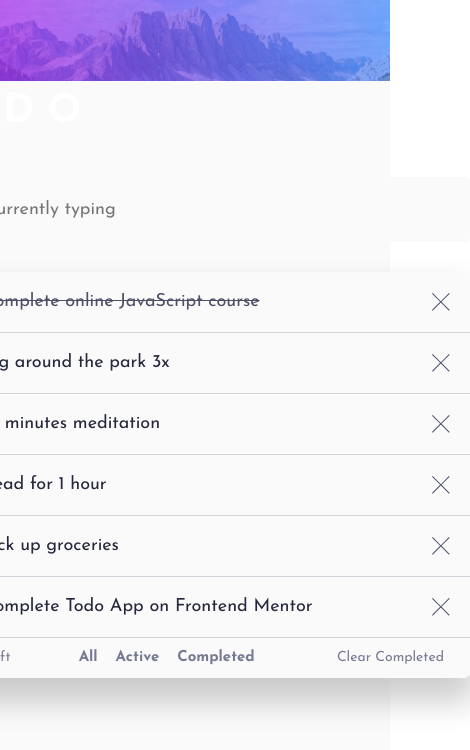
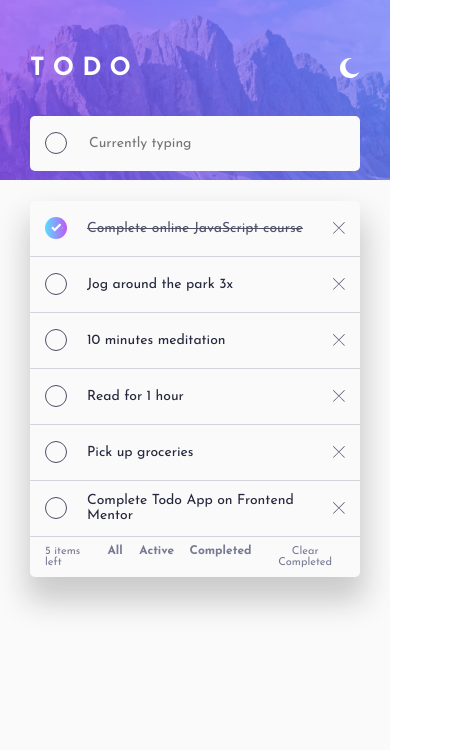
Before and after one commit to FatimaGR/Todo-app, a React (Create React App) app: page / in a window 390 px wide. Shown: the top 750 px of the page, 470 px wide, since content can reach past the window. Built offline with nearby package versions, Linux system fonts and the light colour scheme.

Commit message:
Added responsive styles

```diff
--- a/src/assets/globalStyles.css
+++ b/src/assets/globalStyles.css
@@ -11,7 +11,6 @@ body{
   font-weight: 400;
 }
 h1{
-  font-size: 40px;
   font-weight: 700;
   color: #fff;
 }
--- a/src/components/Form/Form.css
+++ b/src/components/Form/Form.css
@@ -1,8 +1,6 @@
 /* general */
 .form{
   border-radius: 5px;
-  height: 45px;
-  padding: 10px 20px;
   display: flex;
   align-items: center;
   gap: 20px;
@@ -38,6 +36,25 @@
   background-image: url("../../assets/images/icon-check.svg");
   cursor: pointer;
 }
+@media screen and (min-width: 500px){
+  .form{
+    height: 45px;
+    padding: 10px 20px;
+  }
+}
+@media screen and (min-width: 375px) and (max-width: 499px){
+  .form{
+    height: 25px;
+    padding: 15px 15px;
+    font-size: 14px;
+  }
+  .light-input,
+  .dark-input,
+  .dark-input::placeholder,
+  .light-input::placeholder{
+    font-size: 14px;
+  }
+}
 
 /* both mode */
 .light-input, .dark-input{
--- a/src/components/Home/Home.css
+++ b/src/components/Home/Home.css
@@ -8,10 +8,23 @@
   width: 100%;
   position: absolute;
   z-index: 1;
+  object-fit: cover;
 }
 .mode-icon{
   object-fit: contain;
   cursor: pointer;
+}
+.title{
+  min-width: 100%;
+  display: flex;
+  align-items: center;
+  justify-content: space-between;
+}
+.app-elements{
+  display: flex;
+  flex-direction: column;
+  position: absolute;
+  z-index: 2;
 }
 .app-container{
   display: flex;
@@ -19,19 +32,36 @@
   align-items: center;
   min-height: 100vh;
 }
-.app-elements{
-  display: flex;
-  flex-direction: column;
-  width: 550px;
-  min-width: 375px;
-  position: absolute;
-  z-index: 2;
-  margin: 65px auto ;
+@media screen and (min-width: 500px){
+  .background{
+    height: 271px;
+    object-fit: cover;
+  }
+  .app-elements{
+    max-width: 550px;
+    min-width: 375px;
+    margin: 65px auto ;
+  }
+  h1{
+    font-size: 40px;
+  }
 }
-.title{
-  min-width: 100%;
-  display: flex;
-  justify-content: space-between;
+@media screen and (min-width: 375px) and (max-width: 499px){
+  .app-elements{
+    padding: 30px;
+    object-fit: contain;
+    margin: 9px auto;
+  }
+  .background{
+    height: 180px;
+    object-fit: cover;
+  }
+  h1{
+    font-size: 25px;
+  }
+  .mode-icon{
+    height: 20px;
+  }
 }
 
 /* both mode */
--- a/src/components/List/List.css
+++ b/src/components/List/List.css
@@ -11,8 +11,6 @@
   align-items: center;
   height: 35px;
   font-weight: 400;
-  font-size: 14px;
-  padding: 2.5px 20px;
   color: hsl(234, 11%, 52%);
 }
 .filters{
@@ -26,8 +24,31 @@
   border: none;
   background: none;
   cursor: pointer;
-  font-size: 14px;
   color: hsl(234, 11%, 52%);
+  padding: 0px;
+}
+@media screen and (min-width: 500px){
+  .menu{
+    padding: 2.5px 20px;
+  }
+  .menu, .clear-btn-light, .clear-btn-dark{
+    font-size: 14px;
+  }
+  .light-filter, .dark-filter{
+    font-size: 15px;
+  }
+}
+@media screen and (min-width: 375px) and (max-width: 499px){
+  .menu{
+    gap: 10px;
+    padding: 2.5px 15px;
+  }
+  .menu, .clear-btn-light, .clear-btn-dark{
+    font-size: 11px;
+  }
+  .light-filter, .dark-filter{
+    font-size: 12px;
+  }
 }
 
 /* both mode */
@@ -35,7 +56,6 @@
   cursor: pointer;
   color: hsl(234, 11%, 52%);
   font-weight: 600;
-  font-size: 15px;
 }
 .active{
   color: hsl(220, 98%, 61%);
--- a/src/components/Todo/Todo.css
+++ b/src/components/Todo/Todo.css
@@ -1,11 +1,9 @@
 /* general */
 .todo-container{
-  height: 40px;
   border-bottom: 0.2px solid hsl(237, 14%, 26%);
   display: flex;
   align-items: center;
   object-fit: contain;
-  padding: 10px 20px;
   justify-content: space-between;
 }
 .check{
@@ -56,6 +54,25 @@
 .delete-btn{
   cursor: pointer;
 }
+@media screen and (min-width: 500px){
+  .todo-container{
+    height: 40px;
+    padding: 10px 20px;
+  }
+}
+@media screen and (min-width: 375px) and (max-width: 499px){
+  .todo-container{
+    height: 25px;
+    padding: 15px 15px;
+  }
+  .active-title, .completed-title{
+    font-size: 14px;
+  }
+  .delete-btn{
+    height: 12px;
+  }
+}
+
 /* both mode */
 
 /* light mode */
```
